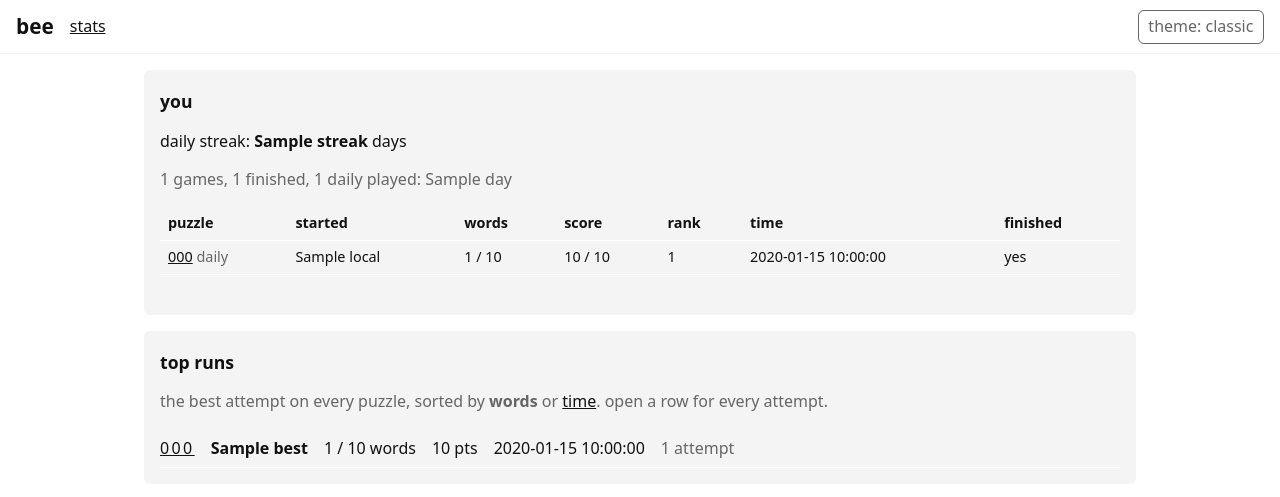
After one commit to PCtryhard/tafo-bee, a Flask app: template templates/stats.html in a window 1280 px wide. The commit adds this page. Shown: the top 497 px of the page. Run offline with Flask 3, Linux system fonts and the light colour scheme; the template is opened without the code that fills it: most values are stand-ins (such as "Sample title", 1, 10 or a date in 2020).

Commit message:
stats page: top runs per puzzle, all attempts, personal history and daily streak; fix daily code stability across processes
Co-Authored-By: Claude Fable 5.1 <noreply@anthropic.com>

```diff
--- a/app.py
+++ b/app.py
@@ -1,5 +1,6 @@
 import csv, io, os, secrets
-from datetime import date, datetime
+from datetime import date, datetime, timedelta
+from functools import lru_cache
 from zoneinfo import ZoneInfo
 from flask import Flask, Response, jsonify, redirect, render_template, request, url_for
 import game, store
@@ -9,6 +10,7 @@ app.secret_key = os.environ.get("SECRET_KEY", secrets.token_hex(16))
 THEMES = ["classic", "loveydovey", "midnight", "forest", "ocean", "terminal", "newsprint", "candy", "sunset"]
 ZURICH = ZoneInfo("Europe/Zurich")
 YEAR = 365 * 24 * 3600
+daily = lru_cache(game.daily_code)
 store.init()
 
 def cookie(name: str, default: str = "") -> str:
@@ -26,10 +28,10 @@ def mmss(seconds: float) -> str:
 
 def enrich(gm: dict) -> dict:
     words, top = game.words_for(gm["code"]), game.max_score(gm["code"])
-    elapsed = (gm["finished"] or gm["last"]) - gm["started"]
+    elapsed, day = (gm["finished"] or gm["last"]) - gm["started"], datetime.fromtimestamp(gm["started"], ZURICH).date()
     return {**gm, "total": len(words), "max": top, "pct": gm["score"] / (top or 1), "rank": game.rank(gm["score"], gm["code"]),
-            "elapsed": elapsed, "time": mmss(elapsed), "missed": [w for w in words if w not in gm["words"]],
-            "local": datetime.fromtimestamp(gm["started"], ZURICH).strftime("%d.%m.%Y %H:%M")}
+            "elapsed": elapsed, "time": mmss(elapsed), "missed": [w for w in words if w not in gm["words"]], "day": day,
+            "daily": gm["code"] == daily(day), "local": datetime.fromtimestamp(gm["started"], ZURICH).strftime("%d.%m.%Y %H:%M")}
 
 def with_cookie(resp: Response, name: str, value: str) -> Response:
     resp.set_cookie(name, value, max_age=YEAR, samesite="Lax")
@@ -38,8 +40,7 @@ def with_cookie(resp: Response, name: str, value: str) -> Response:
 @app.after_request
 def headers(resp: Response) -> Response:
     resp.headers["Content-Security-Policy"] = "frame-ancestors 'self' https://tafo.ch https://www.tafo.ch"
-    if getattr(request, "session", None) and request.session != cookie("session"):
-        with_cookie(resp, "session", request.session)
+    if getattr(request, "session", None) and request.session != cookie("session"): with_cookie(resp, "session", request.session)
     return resp
 
 @app.context_processor
@@ -54,74 +55,75 @@ def index() -> str:
 def new() -> Response | str:
     f, action = request.form, request.form.get("action", "random")
     name = f.get("name", "").strip()[:24] or cookie("name") or "anon"
-    makers = {"daily": lambda: (game.daily_code(date.today()), ""), "manual": lambda: game.manual(f.get("letters", ""), f.get("centre", ""))}
+    makers = {"daily": lambda: (daily(datetime.now(ZURICH).date()), ""), "manual": lambda: game.manual(f.get("letters", ""), f.get("centre", ""))}
     code, error = makers.get(action, lambda: (game.random_code(), ""))()
-    if error:
-        return render_template("index.html", open=[], error=error, form=f)
+    if error: return render_template("index.html", open=[], error=error, form=f)
     return with_cookie(redirect(url_for("play", code=code)), "name", name)
 
 @app.route("/play/<code>")
 def play(code: str) -> str | tuple[str, int]:
-    if game.canon(code, code[:1]) != code or not game.words_for(code):
-        return "no such puzzle", 404
+    if game.canon(code, code[:1]) != code or not game.words_for(code): return "no such puzzle", 404
     gm = store.open_game(session(), code) or store.get(store.new_game(session(), cookie("name") or "anon", code, theme()))
     return render_template("play.html", gm=enrich(gm))
 
 @app.post("/guess")
 def guess() -> Response:
     d = request.get_json(silent=True) or {}
-    gm = store.get(str(d.get("game", "")))
-    if not gm or gm["finished"]:
-        return jsonify(ok=False, msg="this game is over", points=0)
-    word = str(d.get("word", "")).lower().strip()
+    gm, word = store.get(str(d.get("game", ""))), str(d.get("word", "")).lower().strip()
+    if not gm or gm["finished"]: return jsonify(ok=False, msg="this game is over", points=0)
     ok, msg, pts = game.check(word, gm["code"], gm["words"])
-    if ok:
-        store.add_word(gm["id"], word, pts)
-        gm = store.get(gm["id"])
+    if ok: store.add_word(gm["id"], word, pts)
+    gm = store.get(gm["id"])
     done = len(gm["words"]) == len(game.words_for(gm["code"]))
-    if done:
-        store.finish(gm["id"])
+    if done: store.finish(gm["id"])
     e = enrich(gm)
     return jsonify(ok=ok, msg=msg, points=pts, score=gm["score"], rank=e["rank"], found=gm["words"], elapsed=e["elapsed"], done=done)
 
 @app.post("/finish")
 def finish() -> Response | tuple[str, int]:
     id = request.form.get("game", "")
-    if not store.get(id):
-        return "no such game", 404
     store.finish(id)
-    return redirect(url_for("done", id=id))
+    return redirect(url_for("done", id=id)) if store.get(id) else ("no such game", 404)
 
 @app.route("/done/<id>")
 def done(id: str) -> str | Response | tuple[str, int]:
-    gm = store.get(id)
-    if not gm:
-        return "no such game", 404
+    if not (gm := store.get(id)): return "no such game", 404
     return render_template("done.html", gm=enrich(gm)) if gm["finished"] else redirect(url_for("play", code=gm["code"]))
 
 @app.route("/theme/<name>")
 def set_theme(name: str) -> Response | tuple[str, int]:
-    if name not in THEMES:
-        return "no such theme", 404
-    nxt = request.args.get("next", "/")
-    return with_cookie(redirect(nxt if nxt.startswith("/") and not nxt.startswith("//") else "/"), "theme", name)
+    if name not in THEMES: return "no such theme", 404
+    return with_cookie(redirect(n if (n := request.args.get("next", "/")).startswith("/") and not n.startswith("//") else "/"), "theme", name)
+
+def streak(mine: list[dict]) -> int:
+    # consecutive days with a daily game, ending today or yesterday
+    days, day, n = {r["day"] for r in mine if r["daily"]}, datetime.now(ZURICH).date(), 0
+    if day not in days: day -= timedelta(days=1)
+    while day in days: n, day = n + 1, day - timedelta(days=1)
+    return n
+
+@app.route("/stats")
+def stats() -> str:
+    rows, by_code = [enrich(x) for x in store.games()], {}
+    for r in rows: by_code.setdefault(r["code"], []).append(r)
+    order = lambda r: (-len(r["words"]), r["elapsed"])
+    tops = [{"code": c, "runs": sorted(rs, key=order), "best": min(rs, key=order)} for c, rs in by_code.items()]
+    by_time = request.args.get("sort") == "time"
+    key = (lambda t: (not t["best"]["words"], t["best"]["elapsed"])) if by_time else (lambda t: order(t["best"]))
+    mine = [r for r in rows if r["session"] == cookie("session")]
+    return render_template("stats.html", tops=sorted(tops, key=key), mine=mine, streak=streak(mine), by_time=by_time)
 
 def admin_block() -> Response | None:
-    pw = os.environ.get("ADMIN_PASSWORD")
-    if not pw:
-        return Response("admin is disabled until ADMIN_PASSWORD is set.", 503, mimetype="text/plain")
-    auth = request.authorization
-    if not auth or auth.password != pw:
-        return Response("password needed", 401, {"WWW-Authenticate": 'Basic realm="bee admin"'}, mimetype="text/plain")
-    return None
+    pw, auth = os.environ.get("ADMIN_PASSWORD"), request.authorization
+    if not pw: return Response("admin is disabled until ADMIN_PASSWORD is set.", 503, mimetype="text/plain")
+    if not auth or auth.password != pw: return Response("password needed", 401, {"WWW-Authenticate": 'Basic realm="bee admin"'}, mimetype="text/plain")
 
 def filtered() -> list[dict]:
     return [enrich(x) for x in store.games(request.args.get("name") or None, request.args.get("code") or None)]
 
 @app.route("/admin")
 def admin() -> str | Response:
-    if block := admin_block():
-        return block
+    if block := admin_block(): return block
     rows, players = filtered(), {}
     for r in rows:
         p = players.setdefault(r["name"], {"games": 0, "finished": 0, "words": 0, "pct": 0.0, "time": 0.0})
@@ -131,8 +133,7 @@ def admin() -> str | Response:
 
 @app.route("/admin.csv")
 def admin_csv() -> Response:
-    if block := admin_block():
-        return block
+    if block := admin_block(): return block
     out, head = io.StringIO(), ["name", "code", "started", "finished", "found", "total", "score", "max", "rank", "time"]
     rows = [[r["name"], r["code"], r["local"], "yes" if r["finished"] else "no", len(r["words"]), r["total"], r["score"], r["max"], r["rank"], r["time"]] for r in filtered()]
     csv.writer(out).writerows([head] + rows)
--- a/game.py
+++ b/game.py
@@ -80,7 +80,7 @@ def rank(score: int, code: str) -> str:
 def random_code(rng: random.Random | None = None) -> str:
     rng, words = rng or random.Random(), candidates()
     for i in count():
-        letters = "".join(set(rng.choice(words)))
+        letters = "".join(sorted(set(rng.choice(words))))
         code = canon(letters, rng.choice(letters))
         n = len(words_for(code))
         if n >= 10 and (i >= 200 or MIN_WORDS <= n <= MAX_WORDS):
--- a/static/style.css
+++ b/static/style.css
@@ -77,3 +77,7 @@ th,td{text-align:left;padding:.4rem .5rem;border-bottom:1px solid var(--bg);whit
 [data-theme=candy]{--bg:#fdf4ff;--fg:#581c87;--muted:#86198f;--tile:#c4b5fd;--tile-fg:#581c87;--centre:#fde047;--centre-fg:#581c87;--accent:#a21caf;--card:#f3e8ff;--font:"Trebuchet MS",system-ui,sans-serif;--radius:20px}
 [data-theme=candy] .hive button:nth-child(even)::before{background:#f5d0fe}
 [data-theme=sunset]{--bg:#fff1e6;--fg:#431407;--muted:#9a3412;--tile:#fdba74;--tile-fg:#431407;--centre:#fde047;--centre-fg:#431407;--accent:#ea580c;--card:#ffe4cc;--radius:10px}
+.top summary{display:flex;gap:1rem;flex-wrap:wrap;align-items:center;cursor:pointer;padding:.5rem 0;border-bottom:1px solid var(--bg)}
+.top summary a{letter-spacing:.15em}
+.top table{margin:.5rem 0 1rem}
+main .card+.card{margin-top:1rem}
--- a/templates/base.html
+++ b/templates/base.html
@@ -9,6 +9,7 @@
 <body data-theme="{{ theme }}">
 <nav>
   <a href="/" class="brand">bee</a>
+  <a href="/stats">stats</a>
   {% if name %}<span class="muted">{{ name }}</span>{% endif %}
   <details class="themes">
     <summary>theme: {{ theme }}</summary>
--- /dev/null
+++ b/templates/stats.html
@@ -0,0 +1,35 @@
+{% extends "base.html" %}
+{% block title %}bee stats{% endblock %}
+{% macro runs(rs, names=true) %}
+<table>
+  <tr>{% if names %}<th>name</th>{% endif %}<th>puzzle</th><th>started</th><th>words</th><th>score</th><th>rank</th><th>time</th><th>finished</th></tr>
+  {% for r in rs %}
+  <tr>{% if names %}<td>{{ r.name }}</td>{% endif %}<td><a href="/play/{{ r.code }}">{{ r.code }}</a>{% if r.daily %} <span class="muted">daily</span>{% endif %}</td><td>{{ r.local }}</td><td>{{ r.words|length }} / {{ r.total }}</td><td>{{ r.score }} / {{ r.max }}</td><td>{{ r.rank }}</td><td>{{ r.time }}</td><td>{{ "yes" if r.finished else "no" }}</td></tr>
+  {% endfor %}
+</table>
+{% endmacro %}
+{% block body %}
+<section class="card">
+  <h2>you</h2>
+  {% if mine %}
+  {% set dailies = mine|selectattr("daily")|list %}
+  <p class="big">daily streak: <strong>{{ streak }}</strong> {{ "day" if streak == 1 else "days" }}</p>
+  <p class="muted">{{ mine|length }} games, {{ mine|selectattr("finished")|list|length }} finished, {{ dailies|length }} {{ "daily" if dailies|length == 1 else "dailies" }} played{% if dailies %}: {{ dailies|map(attribute="day")|unique|sort|join(", ") }}{% endif %}</p>
+  {{ runs(mine, false) }}
+  {% else %}
+  <p class="muted">no games in this browser yet. history is kept per browser through a cookie, so play a puzzle and come back.</p>
+  {% endif %}
+</section>
+<section class="card">
+  <h2>top runs</h2>
+  <p class="muted">the best attempt on every puzzle, sorted by {% if by_time %}<strong>time</strong> or <a href="/stats?sort=words">words</a>{% else %}<strong>words</strong> or <a href="/stats?sort=time">time</a>{% endif %}. open a row for every attempt.</p>
+  {% for t in tops %}
+  <details class="top">
+    <summary><a href="/play/{{ t.code }}">{{ t.code }}</a><b>{{ t.best.name }}</b><span>{{ t.best.words|length }} / {{ t.best.total }} words</span><span>{{ t.best.score }} pts</span><span>{{ t.best.time }}</span><span class="muted">{{ t.runs|length }} {{ "attempt" if t.runs|length == 1 else "attempts" }}</span></summary>
+    {{ runs(t.runs) }}
+  </details>
+  {% else %}
+  <p class="muted">no games yet</p>
+  {% endfor %}
+</section>
+{% endblock %}
```
Also changed, not shown: tests/test_game.py (+1 -0 lines), README.md.
